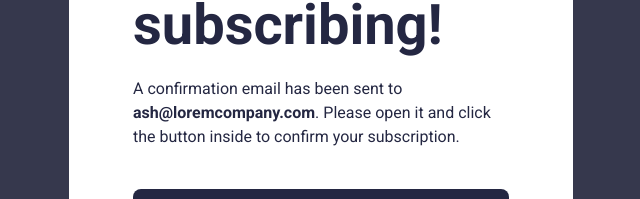
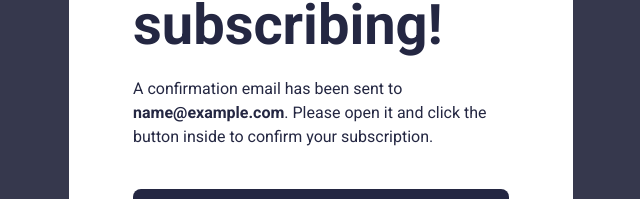
Before and after one commit to EdwinSch/react-newsletter-signup, a React (Vite) app: page / in a window 1280 px wide. Both pictures are taken after typing "name@example.com" into the empty fields and a click on the button "Subscribe to monthly newsletter". Shown: the part 355-554 px from the top of the page, without its empty margins (319-959 px from the left). Built offline with nearby package versions, Linux system fonts and the light colour scheme.

Commit message:
add: return user input on feedback card

```diff
--- a/src/App.jsx
+++ b/src/App.jsx
@@ -6,6 +6,7 @@ import { useState } from "react";
 
 function App() {
   const [subscription, setSubscription] = useState(false);
+  const [input, setInput] = useState("");
 
   // Toggle feedback
   const toggleSubscription = () => {
@@ -18,9 +19,8 @@ function App() {
         <img src={successIcon} alt="success icon" />
         <h2>Thanks for subscribing!</h2>
         <p>
-          A confirmation email has been sent to{" "}
-          <span>ash@loremcompany.com</span>. Please open it and click the button
-          inside to confirm your subscription.
+          A confirmation email has been sent to <span>{input}</span>. Please
+          open it and click the button inside to confirm your subscription.
         </p>
         <button type="button" onClick={toggleSubscription}>
           Dismiss message
@@ -41,7 +41,11 @@ function App() {
           <Sellingppoint text="Measuring to ensure updates are a success" />
           <Sellingppoint text="And much more!" />
         </ul>
-        <Signup toggleSubscription={toggleSubscription} />
+        <Signup
+          toggleSubscription={toggleSubscription}
+          input={input}
+          setInput={setInput}
+        />
       </section>
 
       <section className="image-container">{/* img */}</section>
--- a/src/components/Signup.jsx
+++ b/src/components/Signup.jsx
@@ -1,7 +1,7 @@
 import { useState } from "react";
 
-const Signup = ({ toggleSubscription }) => {
-  const [input, setInput] = useState("");
+const Signup = ({ toggleSubscription, input, setInput }) => {
+  // const [input, setInput] = useState("");
   const [validate, setValidate] = useState(true);
 
   const handleChange = (event) => {
```
